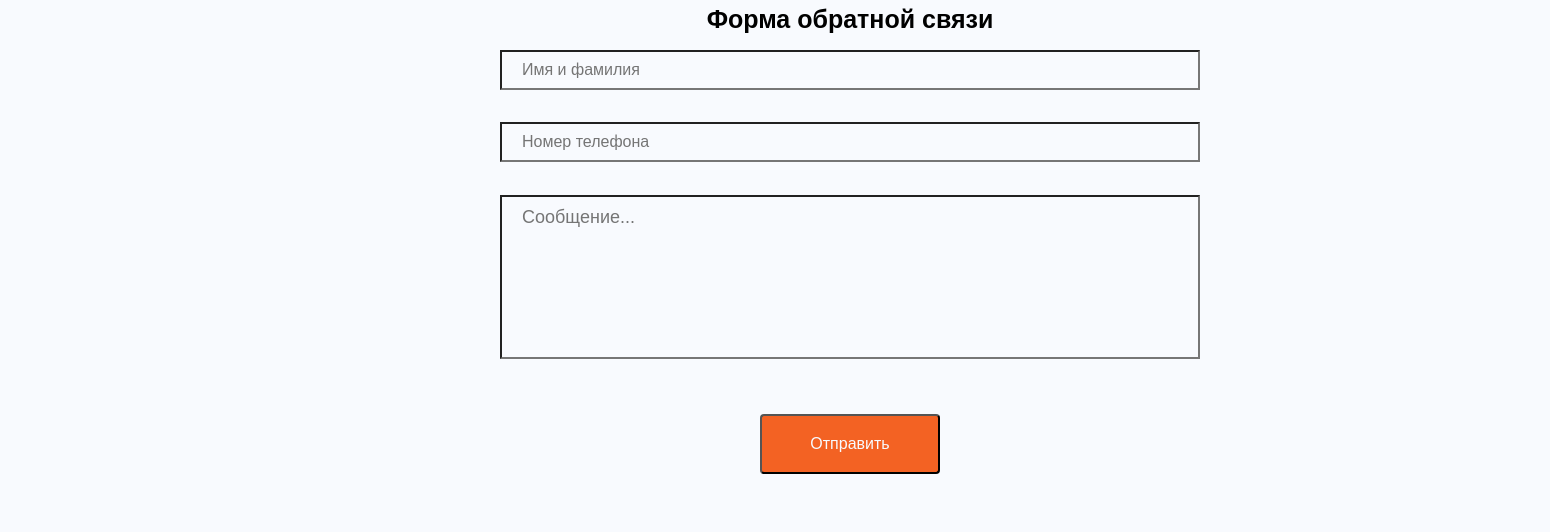
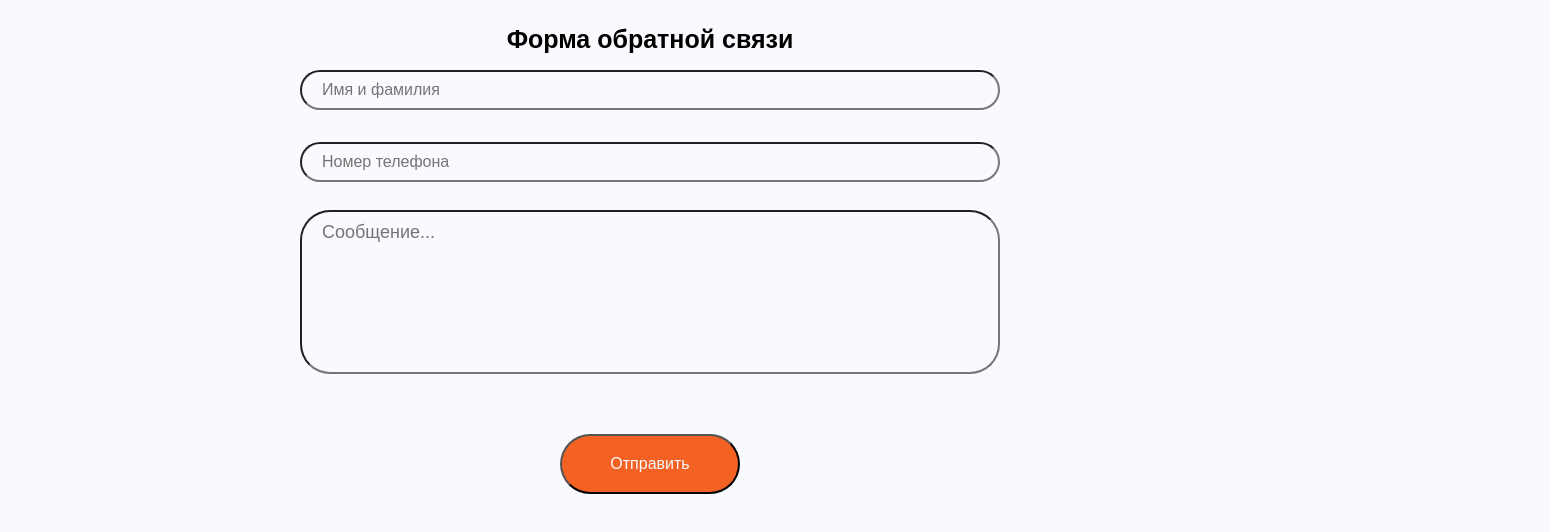
Before and after one commit to NOTAN0209/Forma_Test_Ex, a React (Create React App) app in the folder my-app/: page / in a window 1280 px wide. Shown: the top 532 px of the page, 1550 px wide, since content can reach past the window. Built offline with nearby package versions, Linux system fonts and the light colour scheme.

Commit message:
Did all input validate

```diff
--- a/my-app/src/components/form/form.css
+++ b/my-app/src/components/form/form.css
@@ -8,27 +8,17 @@
     font-family:sans-serif;
     margin:0px;
     padding: 0px;
-
 }
 
 @media (max-width:1024px){
-  *{
-   position: relative;
-   max-width: 1024px;
-   max-height: 100vh;
-   background: #F8FAFE;
-   font-family:sans-serif;
-    }
-}
-
-
-@media (max-width:360px){
     *{
      position: relative;
-    max-width: 360px;
-     max-height: 3208px;
+     max-width: 1024px;
+     max-height: 100vh;
      background: #F8FAFE;
      font-family:sans-serif;
+     margin:0px;
+     padding: 0px;
      }
 }
 
@@ -38,29 +28,22 @@
     flex-direction: column;
     width: 700px;
     height: 700px;
-    top: 10px;
-    left:500px;
-    z-index: 4;
+    top: 30px;
+    left:300px;
+
 }
 
 @media (max-width:1024px){
     .form{
+        display: flex;
+        flex-direction: column;
         width: 700px;
-        height: 340px;
-        left: 30px;
-        top:900px;
-        z-index: 1;
+        height: 700px;
+        top: 30px;
+        left:100px;
     }
 }
 
-@media (max-width:360px){
-    .form{
-        width: 340px;
-        height: 380px;
-        left: 15px;
-        top:700px;
-    }
-}
 
 .formBorder{
     border: none;
@@ -76,22 +59,6 @@
     line-height: 19px;
 }
 
-@media (max-width:1024px){
-    .formTitle{
-        width: 600px;
-        height: 20px;
-
-    }
-}
-
-@media (max-width:360px){
-    .formTitle{
-        width: 174px;
-        height: 20px;
-
-    }
-}
-
 .formRow{
     display: flex;
     flex-direction: column;
@@ -102,45 +69,15 @@
     top:20px;
 }
 
-@media (max-width:1024px){
-    .formRow{
-        display: flex;
-        flex-direction: column;
-        width: 650px;
-        height: 50px;
-        gap: 50px;
-
-    }
-}
-
-@media (max-width:360px){
-    .formRow{
-    display: flex;
-    flex-direction: column;
-    width: 340px;
-    height: 200px;
-    gap: 0px;
-
-    }
-}
-
 .field {
    background: #F8FAFE;
 }
-
 
 /*inputName*/
 
 .inputNameColumn{
     width: 700px;
     height: 120px;
-}
-
-@media (max-width:360px){
-    .inputNameColumn{
-        width: 330px;
-        height: 70px;
-    }
 }
 
 .inputName{
@@ -152,23 +89,41 @@
     z-index: 4;
 }
 
+input[type= text]{
+    border-radius: 30px;
+}
+
+
 /*mistakeName*/
+
 .mistakeNameVisible{
-    width: 700px;
-    height: 30px;
-    top:0px;
+    width: 200px;
+    height: 70px;
+    top:-40px;
+    left:750px;
     font-size: 14px;
     background: #F36223;
     color: #F8FAFE;
-    padding: 5px 20px;
+    padding: 18px 20px;
     z-index: 3;
+    border-radius: 15px;
+    text-align: center;
 }
 
-@media (max-width:360px){
+
+@media (max-width:1024px){
     .mistakeNameVisible{
-        width: 330px;
-        height: 30px;
-        padding: 5px 20px 5px 15px;
+    width: 170px;
+    height: 70px;
+    top:-40px;
+    left:730px;
+    font-size: 14px;
+    background: #F36223;
+    color: #F8FAFE;
+    padding: 20px 15px;
+    z-index: 3;
+    border-radius: 15px;
+    text-align: center;
     }
 }
 
@@ -183,23 +138,8 @@
     font-size: 16px;
 }
 
-@media (max-width:1024px){
-    .mistakeName{
-        width: 500px;
-        height: 30px;
-        padding: 15px 20px 5px 15px;
-    }
-}
+/*inputTel*/
 
-@media (max-width:360px){
-    .mistakeName{
-        width: 330px;
-        height: 30px;
-        padding: 15px 20px 5px 15px;
-    }
-}
-
-/*inputTel*/
 .inputTelColumn{
     width: 700px;
     height: 80px;
@@ -211,54 +151,7 @@
     font-size: 16px;
     padding: 15px 15px 15px 20px;
     top:-48px;
-}
-
-
-.mistakeTelVisible{
-    width: 700px;
-    height: 30px;
-    top:-55px;
-    font-size: 14px;
-    background: #F36223;
-    color: #F8FAFE;
-    padding: 5px 10px;
-    z-index: 3;
-}
-
-@media (max-width:360px){
-    .mistakeTelVisible{
-        width: 330px;
-        height: 30px;
-        padding: 5px 20px 5px 15px;
-    }
-}
-
-.mistakeTel{
-    width: 700px;
-    height: 30px;
-    display: block;
-    background:#F8FAFE;
-    color: #F8FAFE;
-    padding: 2px 20px;
-    z-index: 3;
-    font-size: 16px;
-    top:-45px;
-}
-
-@media (max-width:1024px){
-    .mistakeTel{
-        width: 500px;
-        height: 30px;
-        padding: 15px 20px 5px 15px;
-    }
-}
-
-@media (max-width:360px){
-    .mistakeTel{
-        width: 330px;
-        height: 30px;
-        padding: 15px 20px 5px 15px;
-    }
+    border-radius: 30px;
 }
 
 /*inputText*/
@@ -266,15 +159,7 @@
 .inputText{
     width: 700px;
     height: 100px;
-    top:-135px;
-}
-
-@media (max-width:360px){
-    .inputText{
-        width: 330px;
-        height: 40px;
-        top:0px;
-    }
+    top:-120px;
 }
 
 input[type= textarea]{
@@ -282,7 +167,8 @@ input[type= textarea]{
     padding-top: 20px;
     padding-bottom: 140px ;
     padding-left: 20px;
-
+    top:-140px;
+    border-radius: 30px;
 }
 
 .form__border{
@@ -308,21 +194,5 @@ input[type= textarea]{
     font-size: 16px;
     top:-80px;
     left:260px;
+    border-radius: 30px;
 }
-
-@media (max-width:1024px){
-    .formButton {
-        width: 180px;
-        height: 40px;
-        top:50px;
-    }
-}
-
-@media (max-width:360px){
-    .formButton {
-        width: 150px;
-        height: 40px;
-        top:-20px;
-        font-size: 14px;
-    }
-}
--- a/my-app/src/components/form/form.jsx
+++ b/my-app/src/components/form/form.jsx
@@ -14,62 +14,69 @@ function Form() {
         event.preventDefault();
 
         //validation inputName
-        if (input?.name.trim() === '') {
+
+        let inputName = input?.name.trim();
+
+        if ( inputName  === '') {
             setError({ ...error, name: 'Вы забыли указать имя и фамилию' });
             return;
-        }
+        };
 
-        let nameLength = input?.name.trim().length;
+        let nameLength = inputName.length;
 
         if (nameLength <= 2) {
             setError({ ...error, name: 'Имя не может быть короче 2-х символов' });
             return;
-        }
+        };
+
+        let spesSymbols = /^[?!,.а-яА-ЯёЁa-zA-Z0-9\s]+$/;
+
+        if (!spesSymbols.test(inputName)) {
+            setError({ ...error, name: 'Наличие спец символов' });
+            return;
+        };
 
         //validation inputTel
-        if (input?.tel.trim() === '') {
+
+        let inputTel = input?.tel.trim();
+
+        if (inputTel === '') {
             setError({ ...error, name: 'Вы забыли указать телефон' });
             return;
-        }
+        };
 
-        let telLength = input?.tel.trim().length;
+        let tel = inputTel.replace(/[^\d\+]/g,"");
 
-        if (telLength <= 11) {
-            setError({ ...error, name: 'Номер не может быть короче 11-х символов' });
+        if (tel.length < 12) {
+            setError({ ...error, name: 'Неверный номер телефона' });
+            console.log(tel)
             return;
         }
 
         //validation inputText
+
+        let inputText = input?.text.trim();
 
         if (input?.text.trim() === '') {
             setError({ ...error, name: 'Вы забыли написать сообщение' });
             return;
         }
 
-        let textLength = input?.text.trim();
-
-        let spesSymbols = /[^a-zA-Z0-9]/;
-
-        if (spesSymbols.test( textLength)) {
-            setError({ ...error, name: 'Наличие спец символов' })
-            return
-        } else {
-            textLength === spesSymbols
+        if (!spesSymbols.test(inputText)) {
+            setError({ ...error, name: 'Наличие спец символов' });
+            return;
         };
 
         setInput({ name: "", tel: "", text: "" });
 
         alert(`
             {
-              "name": ${input?.name.trim()} ,
-              "telephone": ${input?.tel.trim()},
-              "text": ${input?.text.trim()}
+              "name": ${inputName} ,
+              "telephone": ${tel},
+              "text": ${inputText}
             },
          `);
         };
-
-
-
 
         // Срабатывает при вводе имени
         let handleInputName = (event) => {
@@ -123,7 +130,7 @@ function Form() {
 
                         <div className="inputTelColumn">
                             <InputMask
-                                    mask="+7(999)999-99-99"
+                                    mask="+7 (999) 999-99-99"
                                     name="tel"
                                     placeholder="Номер телефона"
                                     className="inputTel"
@@ -131,7 +138,6 @@ function Form() {
                                     onInput={handleInputTel}
                                     onFocus={handleFocusTel}
                                     />
-                            <div className={`mistakeTelVisible ${error.tel ? '' : `mistakeTel`}`}>{error.tel}</div>
                         </div>
                  </div>
 
```
